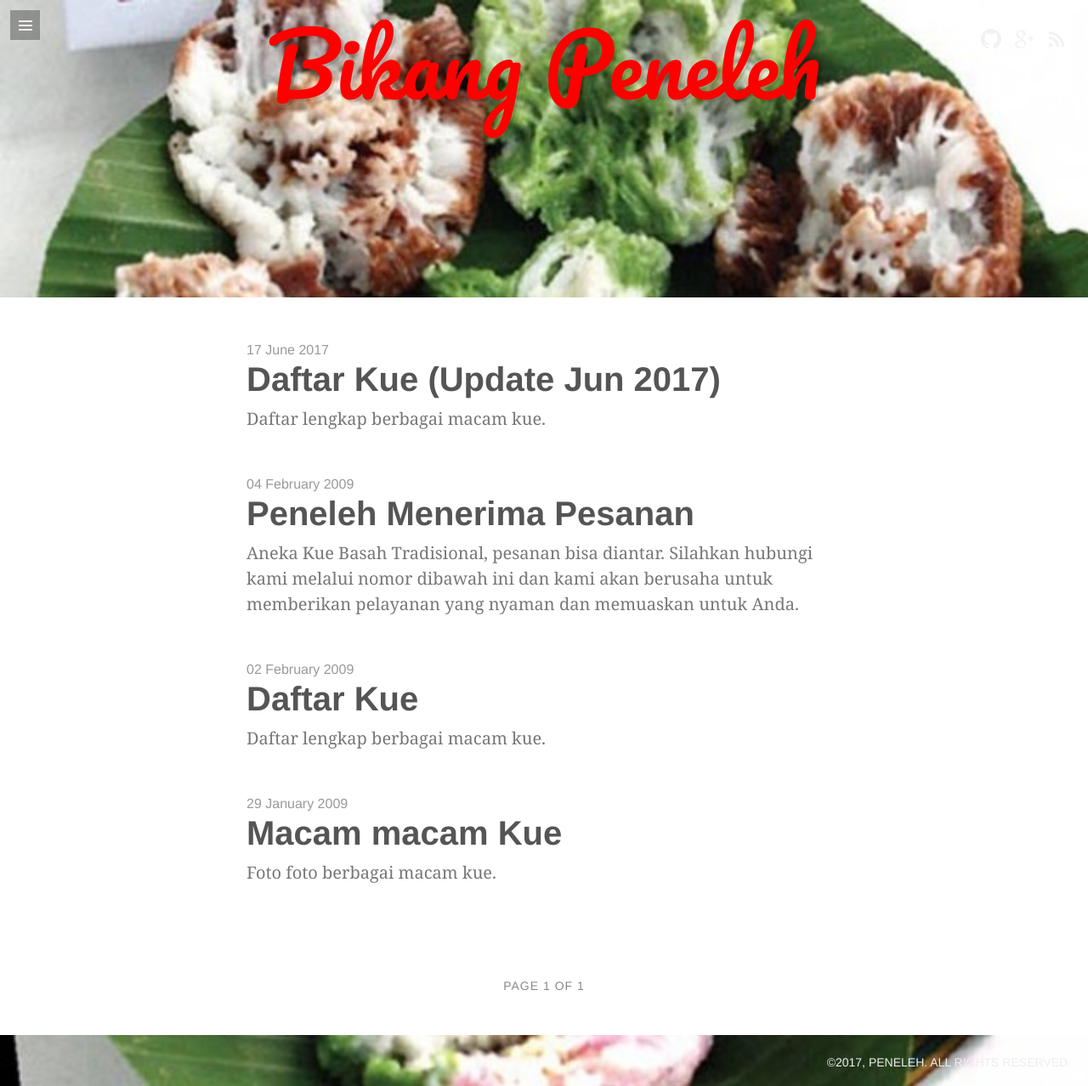
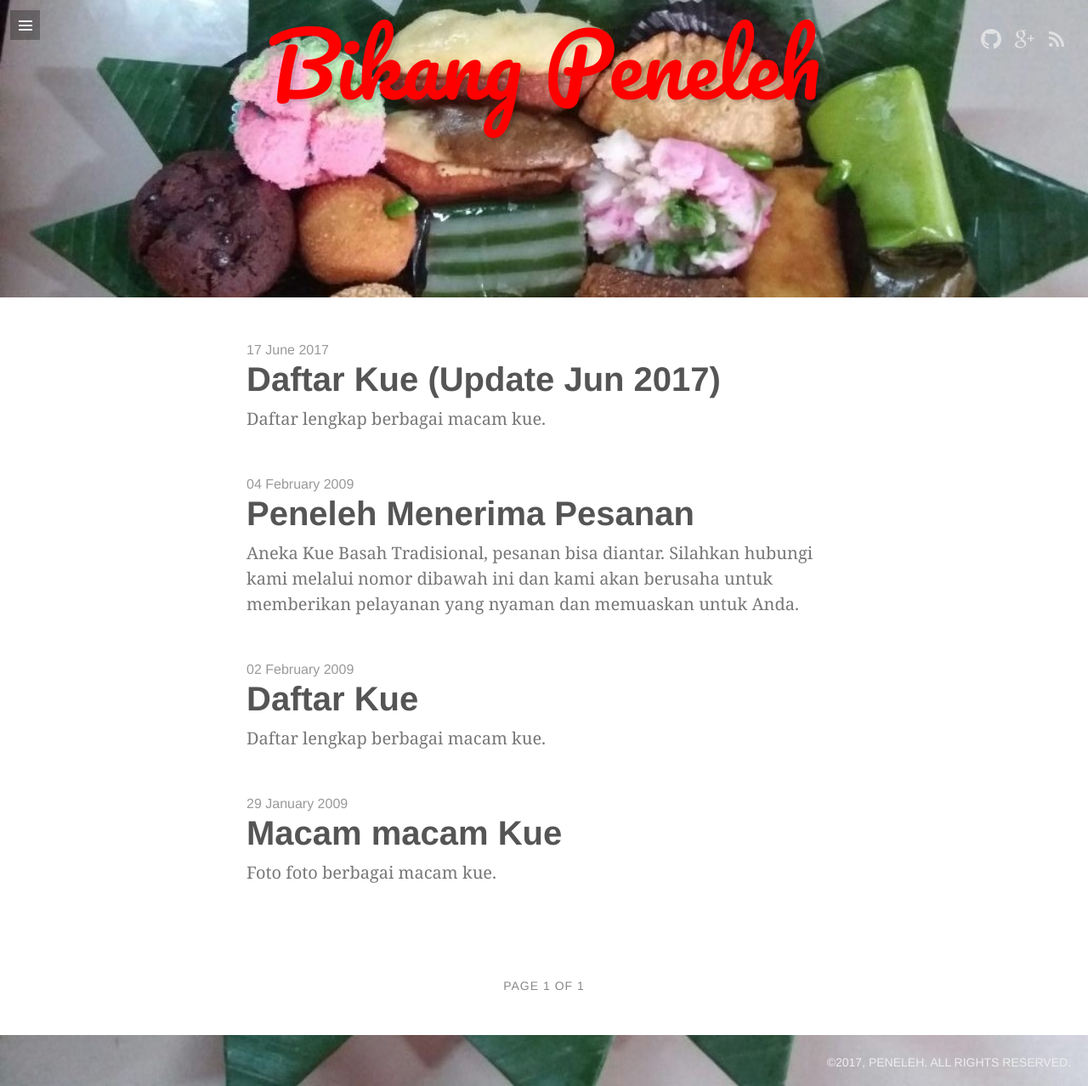
Before and after one commit to bikangpeneleh/bikangpeneleh, a Jekyll site: the page built from index.html, in a window 1280 px wide. Shown: the whole page at 85% size. Built offline with Jekyll 4.4.1, drawn with Linux system fonts in a browser that asks for light colours; some web fonts are replaced; the list of posts is cut into pages by our own code.

Commit message:
Update Banner and Title

```diff
--- a/_config.yml
+++ b/_config.yml
@@ -20,7 +20,7 @@ paginate:         5
 
 # Custom vars
 icon:             /assets/images/peneleh.png
-cover:            /assets/images/kue_bikang.jpg
+cover:            /assets/images/banner.jpg
 
 social:
 
```
Also changed, not shown: assets/images/banner.jpg (added).
